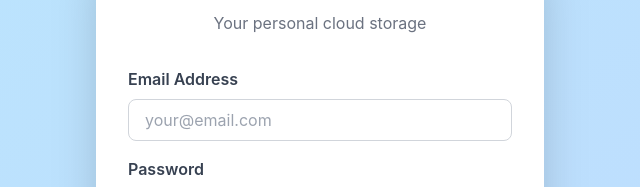
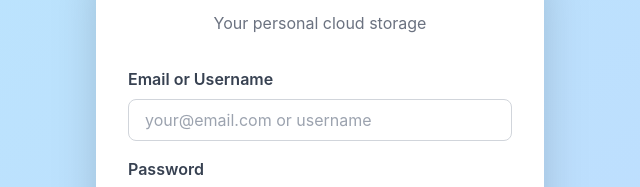
Before and after one commit to tomxr14/tomarscloud, a React (Vite) app: page / in a window 1280 px wide. Shown: the part 251-438 px from the top of the page, without its empty margins (320-960 px from the left). Built offline with nearby package versions, Linux system fonts and the light colour scheme; no server answers.

Commit message:
Fix login field label to show 'Email or Username'

```diff
--- a/Login.jsx
+++ b/Login.jsx
@@ -106,13 +106,13 @@ export const Login = ({ onLoginSuccess }) => {
 
           {!isRegister && (
             <div className="mb-4">
-              <label className="block text-gray-700 font-semibold mb-2">Email Address</label>
+              <label className="block text-gray-700 font-semibold mb-2">Email or Username</label>
               <input
                 type="text"
                 value={username}
                 onChange={(e) => setUsername(e.target.value)}
                 className="w-full px-4 py-2 border border-gray-300 rounded-lg focus:outline-none focus:border-blue-500"
-                placeholder="your@email.com"
+                placeholder="your@email.com or username"
                 required={!isRegister}
               />
             </div>
```
